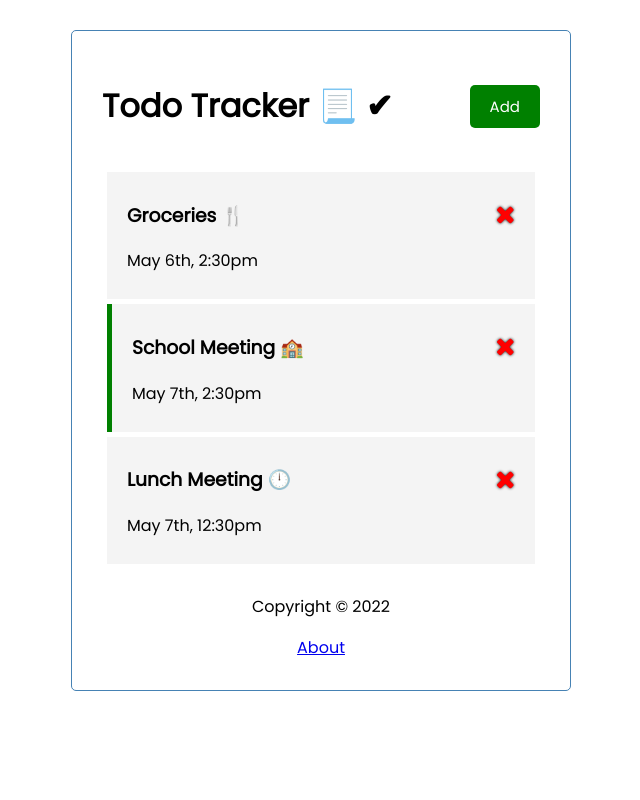
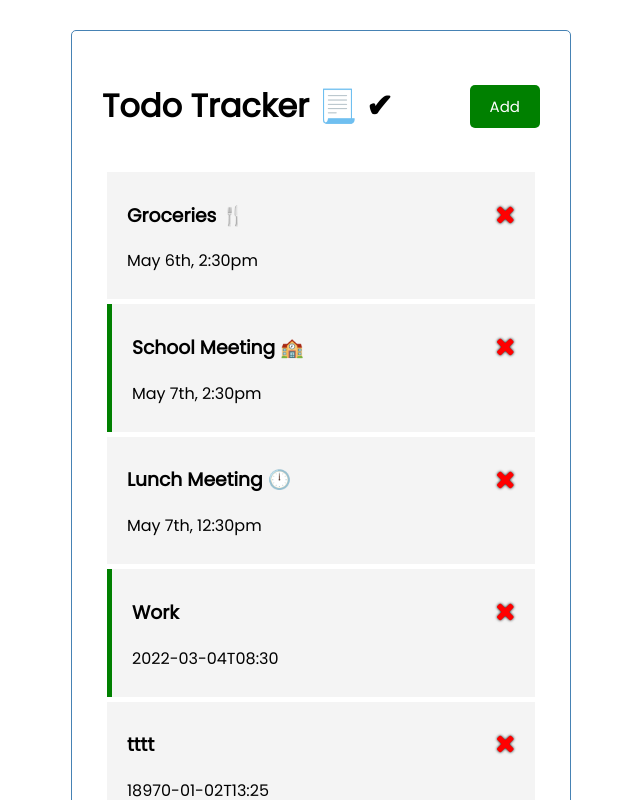
Before and after one commit to alvalle09/AngTodoapp, an Angular app: page / in a window 1280 px wide. Shown: the top 800 px of the page, without its empty margins (319-959 px from the left). Built offline with nearby package versions, Linux system fonts and the light colour scheme; data requests are answered from the project's data file.

Commit message:
use routes to remove about link

```diff
--- a/db.json
+++ b/db.json
@@ -17,6 +17,18 @@
       "text": "Lunch Meeting 🕛",
       "day": "May 7th, 12:30pm",
       "reminder": false
+    },
+    {
+      "text": "Work",
+      "day": "2022-03-04T08:30",
+      "reminder": true,
+      "id": 6
+    },
+    {
+      "text": "tttt",
+      "day": "18970-01-02T13:25",
+      "reminder": false,
+      "id": 7
     }
   ]
 }
--- a/src/app/components/about/about.component.css
+++ b/src/app/components/about/about.component.css
@@ -6,7 +6,7 @@ button {
 
 div {
     text-align: center;
-    border-style: groove;
+    border-style: ridge;
     padding: 10px;
     background-color: lightgray;
 }
--- a/src/app/components/about/about.component.ts
+++ b/src/app/components/about/about.component.ts
@@ -12,8 +12,4 @@ export class AboutComponent implements OnInit {
   ngOnInit(): void {
   }
 
-  ngOnDestroy(): void {
-
-  }
-
 }
--- a/src/app/components/add-task/add-task.component.html
+++ b/src/app/components/add-task/add-task.component.html
@@ -6,7 +6,7 @@
     </div>
     <div class="form-control">
         <label for="day">Day & Time</label>
-        <input type="text" name="day" id="day" [(ngModel)]="day" placeholder="Day & Time">
+        <input type="datetime-local" name="day" id="day" [(ngModel)]="day" placeholder="Day & Time">
     </div>
     <div class="form-control form-control-check">
         <label for="reminder">Set Reminder</label>
--- a/src/app/components/footer/footer.component.ts
+++ b/src/app/components/footer/footer.component.ts
@@ -10,18 +10,9 @@ import { Component, OnInit } from '@angular/core';
 })
 export class FooterComponent implements OnInit {
   showAddTask: boolean;
-  showAboutLink: boolean;
+  subscription: Subscription;
 
-  subscription: Subscription;
-  subjAbout: Subscription;
-
-  constructor(private uiService: UiService,
-              private router: Router) {
-    this.subscription = this.uiService
-      .onToggle()
-      .subscribe((value) => (this.showAddTask = value));
-
-  }
+  constructor(private router: Router) {}
 
   ngOnInit(): void {
   }
--- a/src/styles.css
+++ b/src/styles.css
@@ -22,7 +22,7 @@ body {
 
 .btn {
     display: inline-block;
-    background: plum;
+    background: green;
     color: white;
     border: none;
     padding: 10px 20px;
```
